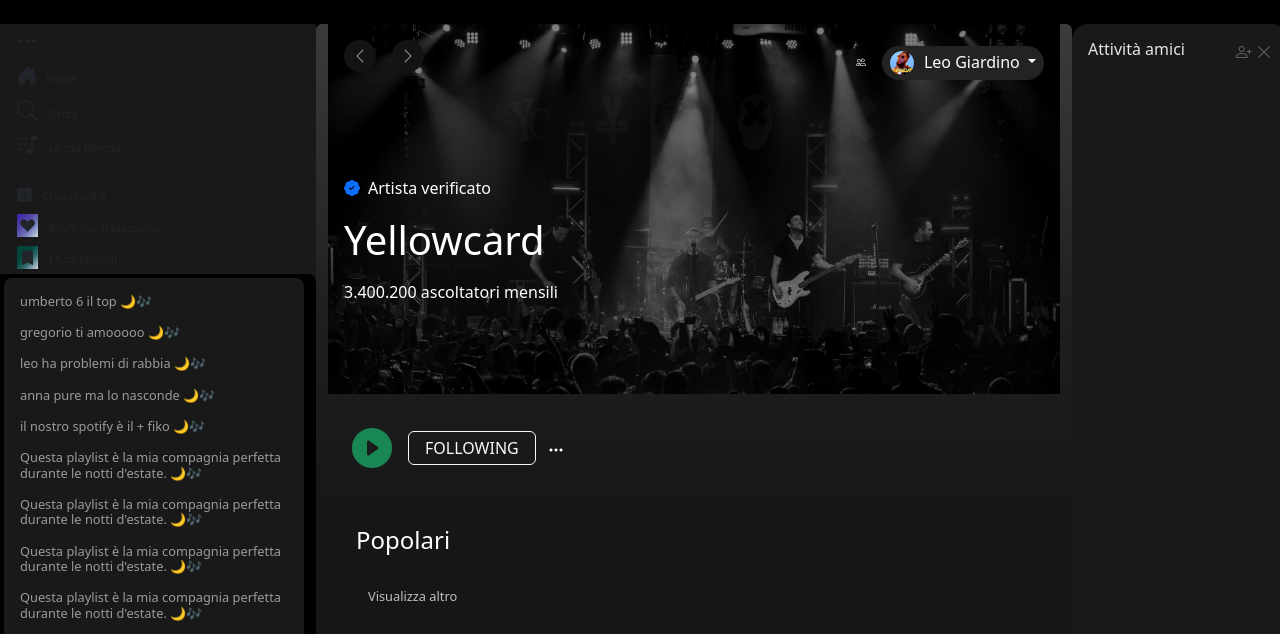
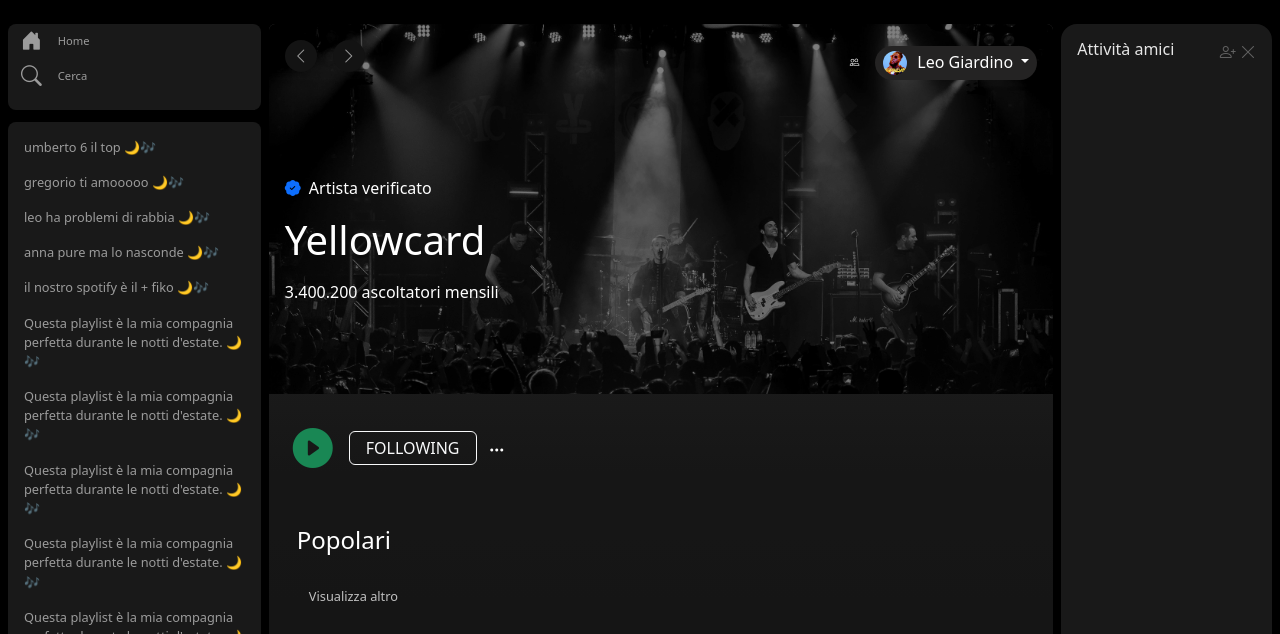
Before and after one commit to LeoGiardino/BuildWeek2-Spotify-Clone, a website: page artist-page-copy.html in a window 1280 px wide. Shown: the top 634 px of the page. Drawn offline with nearby package versions, Linux system fonts and the light colour scheme; no server answers.

Commit message:
artistPage cazzuta

```diff
--- a/artist-page-copy.html
+++ b/artist-page-copy.html
@@ -11,39 +11,55 @@
     <link href="https://cdn.jsdelivr.net/npm/bootstrap@5.3.2/dist/css/bootstrap.min.css" rel="stylesheet"
         integrity="sha384-T3c6CoIi6uLrA9TneNEoa7RxnatzjcDSCmG1MXxSR1GAsXEV/Dwwykc2MPK8M2HN" crossorigin="anonymous">
     <link rel="stylesheet" href="https://cdn.jsdelivr.net/npm/bootstrap-icons@1.11.2/font/bootstrap-icons.min.css">
+
+
 </head>
 
 <body>
-    <div class="cont">
-        <div class="row riga d-flex justify-content-evenly pt-4 px-1">
+    <div class="container-fluid">
+        <div class="row riga d-flex justify-content-between pt-4 px-2">
 
             <!-- LEFT COLUMN-->
 
-            <div class="col-2 col-lg-3 bg-black">
-                    <div class="row menu h6 ">
+            <div class="col-2 bg-black  leftBar px-0 rounded-3">
+                <div class="d-flex flex-column innerLeft">
+                    <div class="menu h6 border-1 border-danger rounded-3">
+                        <div class="col-12 px-0">
                             <ul class="firstUl list-unstyled d-flex flex-column ">
-                            <li><a href="#" class="text-decoration-none btn  "><i
-                                        class="bi bi-three-dots me-2 SizeBtn"></i></a></li>
-                            <li><a href="homepage.html" class="text-decoration-none btn"><i
-                                        class="bi bi-house-door-fill me-2 SizeBtn"></i><span>Home</span></a></li>
-                            <li><a href="#" class="text-decoration-none btn"><i class="bi bi-search me-2 SizeBtn "></i>
-                                    Cerca</a></li>
-                            <li><a href="#" class="text-decoration-none btn"><i
-                                        class="bi bi-music-note-list me-2 SizeBtn"></i> La tua libreria</a></li>
+                                <!-- <li>
+                                <a href="#" class="text-decoration-none btn  "><i
+                                            class="bi bi-three-dots me-2 SizeBtn"></i></a></li> -->
+                                <li>
+                                    <a href="#" class="text-decoration-none btn d-flex align-items-center"><i
+                                            class="bi bi-house-door-fill SizeBtn d-flex justify-content-center"></i><span
+                                            class="scritta ps-3">Home</span></a>
+                                </li>
+                                <li>
+                                    <a href="#" class="text-decoration-none btn d-flex align-items-center"><i class="bi bi-search SizeBtn
+                                            d-flex justify-content-center "></i>
+                                        <span class="scritta ps-3">Cerca</span></a>
+                                </li>
+                                <!-- <li><a href="#" class="text-decoration-none btn"><i
+                                            class="bi bi-music-note-list me-2 SizeBtn"></i> La tua libreria</a></li> -->
                             </ul>
-                        <ul class="secondUl list-unstyled d-flex flex-column ">
+                            <!-- <ul class="secondUl list-unstyled d-flex flex-column ">
                                 <li><a href="#" class="text-decoration-none btn"><i
                                             class="bi bi-plus-square-fill me-2 SizeBtn"></i> Crea playlist</a></li>
                                 <li><a href="#" class="text-decoration-none btn "><i
-                                        class="bi bi-suit-heart-fill me-2 btnHeart"></i> Brani che ti piacciono</a></li>
+                                            class="bi bi-suit-heart-fill me-2 btnHeart"></i> Brani che ti piacciono</a>
+                                </li>
                                 <li><a href="#" class="text-decoration-none btn "><i
                                             class="bi bi-bookmark-fill me-2 btnBookmark"></i> I tuoi episodi</a></li>
-                        </ul>
+                            </ul> -->
+
+                        </div>
+
+                    </div>
 
                     <div class="bg-black commenti rounded-3 pt-1 overflow-auto"> <!-- -->
                         <div class="col-12 commenti2 rounded-3 p-3">
 
-                            <a href="#" class="text-decoration-none">
+                            <a href="#" class="text-decoration-none  ">
                                 <p> umberto 6 il top 🌙🎶</p>
                             </a>
                             <a href="#" class="text-decoration-none ">
@@ -98,8 +114,8 @@
             <!-- CENTER COLUMN-->
 
 
-            <div class="col-md-7 col-9 centroFelipe text-white rounded">
-                <div class="col-12">
+            <div class="centroFelipe text-white rounded px-0">
+
                     <div class="card bg-dark text-white border border-0">
                         <img class="card-img bannerimg cardSizing container-fluid px-0" id="bannerArtist"
                             src="assets/imgs/main/image-20-Banner.jpg" alt="Card image">
@@ -159,7 +175,7 @@
 
 
 
-                </div>
+
                 <div class="col mt-2 p-2 mb-4 d-flex align-items-center">
                     <div class="d-flex px-2 mb-2">
                         <i class="bi bi-play-circle-fill text-success p-2 fs-1"></i>
@@ -249,14 +265,16 @@
                         <a href="#"><i class="bi bi-person-plus"></i></a>
                         <a href="#"><i class="bi bi-x-lg"></i></a>
                     </div>
+
+
                 </div>
 
                 <div class="container amici p-0 pe-2">
-                    <!-- SCRIPT -->
+
+
                 </div>
             </div>
 
-        </div> <!-- FINE ROW -->
 
             <!-- PLAYER -->
             <div class="player d-flex pt-2 px-0">
@@ -265,13 +283,14 @@
                     <!-- COL SX, img, nome Artista e nome Canzone in riprod -->
                     <div class="col-md-3 col-3 d-none d-md-flex">
                         <div class="playerImg d-flex align-content-center justify-content-center">
-                <img class="playerImg" src="https://m.media-amazon.com/images/I/71S1upa9iCL._UF1000,1000_QL80_.jpg"
-                    alt="">
+                            <img class="playerImg"
+                                src="https://m.media-amazon.com/images/I/71S1upa9iCL._UF1000,1000_QL80_.jpg" alt="">
                         </div>
                         <div class="playerNowText ms-3 text-white d-flex flex-column justify-content-center">
                             <a class="playerNowSong text-decoration-none text-white fw-bold" href="#"><span
                                     class="titoletto">Another Brick In The Wall </span></a>
-                <a class="playerNowArtist text-decoration-none" href="#"> <span class="">Pink Floyd</span></a>
+                            <a class="playerNowArtist text-decoration-none" href="#"> <span class="">Pink
+                                    Floyd</span></a>
                         </div>
                         <a class="d-flex align-items-center cuoricino" href="">
                             <i class="bi bi-heart"></i>
@@ -293,7 +312,8 @@
                     </div>
 
                     <!--  COL DX, iconcine varie e volume -->
-        <div class="ms-auto iconsDx d-none  col-md-3 col-3 d-md-flex justify-content-end align-items-center pe-1">
+                    <div
+                        class="ms-auto iconsDx d-none  col-md-3 col-3 d-md-flex justify-content-end align-items-center pe-1">
                         <a href=""><i class="bi bi-mic"></i></a>
                         <a href=""><i class="bi bi-view-list"></i></a>
                         <a href=""><i class="bi bi-music-player"></i></a>
@@ -306,13 +326,14 @@
 
                     <div class="col-6 d-md-none d-flex">
                         <div class="playerImg d-flex align-content-center justify-content-center">
-                <img class="playerImg" src="https://m.media-amazon.com/images/I/71S1upa9iCL._UF1000,1000_QL80_.jpg"
-                    alt="">
+                            <img class="playerImg"
+                                src="https://m.media-amazon.com/images/I/71S1upa9iCL._UF1000,1000_QL80_.jpg" alt="">
                         </div>
                         <div class="playerNowText ms-3 text-white d-flex flex-column justify-content-center">
                             <a class="playerNowSong text-decoration-none text-white fw-bold" href="#"><span
                                     class="titoletto">Another Brick In The Wall </span></a>
-                <a class="playerNowArtist text-decoration-none" href="#"> <span class="">Pink Floyd</span></a>
+                            <a class="playerNowArtist text-decoration-none" href="#"> <span class="">Pink
+                                    Floyd</span></a>
                         </div>
 
                     </div>
@@ -321,7 +342,8 @@
 
 
                     <!--  COL DX, iconcine varie e volume -->
-        <div class="ms-auto d-md-none iconsDx col-md-3 col-3 d-flex justify-content-end align-items-center pe-1">
+                    <div
+                        class="ms-auto d-md-none iconsDx col-md-3 col-3 d-flex justify-content-end align-items-center pe-1">
 
                         <a href=""><i class="bi bi-music-player px-2"></i></a>
                         <a href="#" id="playPause"><i class="bi bi-play-circle-fill"></i></a>
@@ -337,10 +359,14 @@
                     </div>
                 </div>
             </div>
-</div>
+
+        </div> <!-- FINE ROW -->
+
+
+
     </div>
     <!-- FINE PLAYER -->
-    </div>
+
 
 
 
--- a/scss/_centroFelipe.scss
+++ b/scss/_centroFelipe.scss
@@ -10,11 +10,18 @@
 }
 
 .centroFelipe {
-        height: 100vh; //ALTEZZA PER PERMETTERE SCROLL
-        overflow-y: auto; //Overflow Y PER PERMETTERE SCROLL
+  flex: 1;
+  margin: 0 8px;
+
+  border-radius: 5px 5px 7px 7px / 7px 7px 5px 5px;
+
+  width: 62%!important;
+  height: 88vh; //ALTEZZA PER PERMETTERE SCROLL
+  overflow-y: auto;
+  padding-bottom: 100px;//ALTEZZA PER PERMETTERE SCROLL
+        padding-bottom: 130px;
+
         background-image: linear-gradient(to bottom, #3c3b3b, #343434, #2d2d2d, #262626, #1f1f1f, #1c1c1c, #191919, #161616, #161616, #151515, #151515, #141414);
-
-        padding-bottom: 130px;
 
     .bannerimg{
         position: relative;
```
Also changed, not shown: homepage.html (+20 -16 lines), assets/css/style.css, assets/css/style.min.css, 2 other files. Lines whose indentation alone changed are shown as unchanged.
